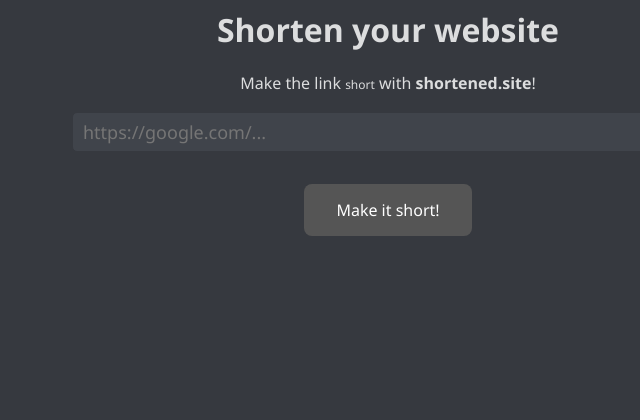
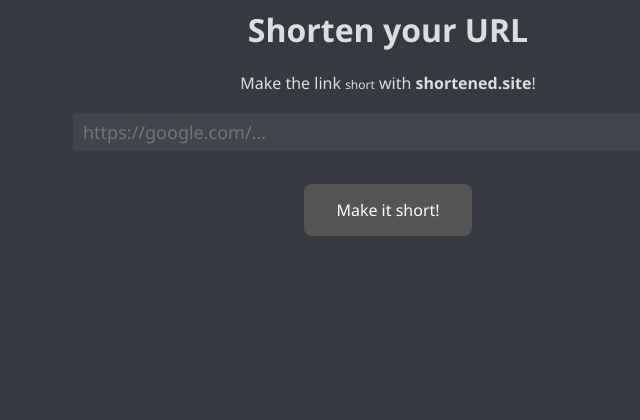
Before and after one commit to Showdown76py/shortener.site, a Flask app: page / in a window 1280 px wide. Shown: the top 420 px of the page, without its empty margins (252-892 px from the left). Run offline with Flask 2, Linux system fonts and the light colour scheme; some libraries are stand-ins or nearby versions.

Commit message:
Update register.html

```diff
--- a/templates/register.html
+++ b/templates/register.html
@@ -1,5 +1,5 @@
 <link rel="stylesheet" href="/static/shortenedsite.css"></link>
-<h1>Shorten your website</h1>
+<h1>Shorten your URL</h1>
 <p style="color: red">{{ message }}</p>
 <body>
     <p style="margin-bottom: 18px;">Make the link <a style="font-size: 12px;">short</a> with <b>shortened.site</b>!</p>
```
